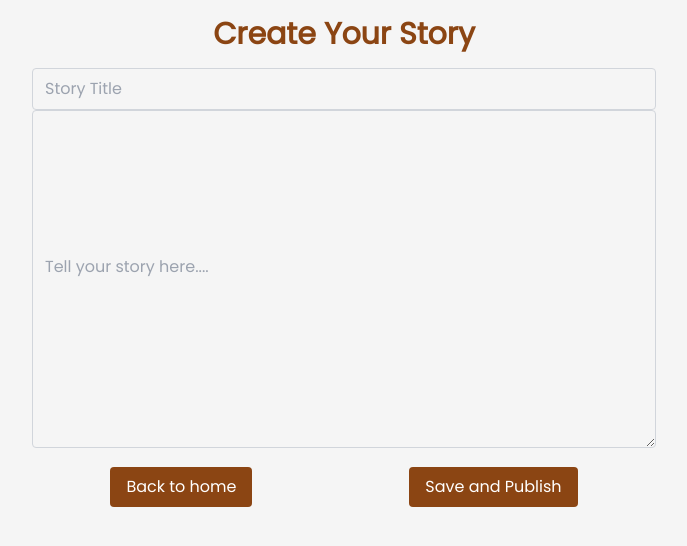
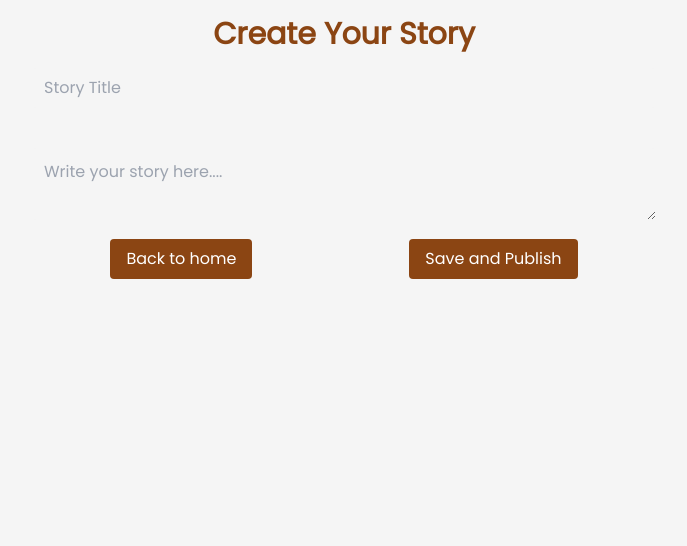
Before and after one commit to jennifer-pecky/Adventura, a React (Vite) app: page /stories in a window 1280 px wide. Shown: the top 546 px of the page, without its empty margins (296-983 px from the left). Built offline with nearby package versions, Linux system fonts and the light colour scheme.

Commit message:
woking on story creation page

```diff
--- a/src/pages/Stories.jsx
+++ b/src/pages/Stories.jsx
@@ -4,9 +4,7 @@ import { Link } from 'react-router-dom';
 export default function Stories() {
   const [story, setStories] = useState({
     title: '',
-    author: '',
     description: '',
-    content: '',
   });
 
   const handleChange = (e) => {
@@ -34,17 +32,17 @@ export default function Stories() {
               placeholder="Story Title"
               value={story.title}
               onChange={handleChange}
-              className="w-full border border-gray-300 rounded px-3 py-2 bg-[#F5F5F5]"
+              className="w-full  rounded px-3 py-2 bg-[#F5F5F5]"
             />
 
-            <div className="">
+            <div className="mt-10">
               <textarea
                 id="description"
                 name="description"
                 value={story.description}
-                placeholder="Tell your story here...."
+                placeholder="Write your story here...."
                 onChange={handleChange}
-                className="w-full border border-gray-300 rounded px-3 py-36 bg-[#F5F5F5]"
+                className="w-full rounded px-3 py-3 bg-[#F5F5F5] "
               />
             </div>
             <div className="mt-3 flex justify-around">
```
